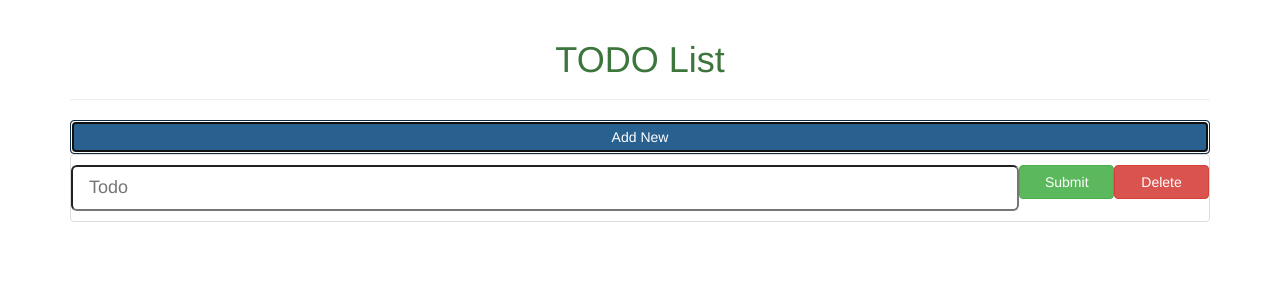
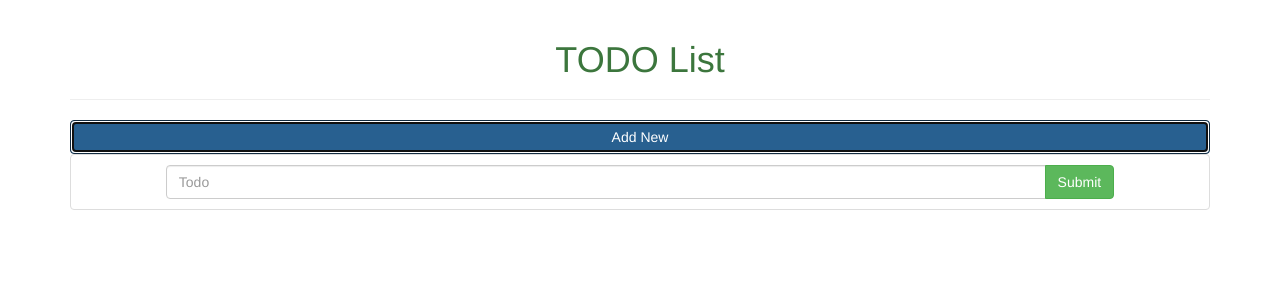
Before and after one commit to LadyzRoman/angular-todo-list, an Angular app: page / in a window 1280 px wide. Both pictures are taken after a click on the button "Add New". Shown: the top 300 px of the page. Built offline with nearby package versions, Linux system fonts and the light colour scheme.

Commit message:
some view and usability update

```diff
--- a/src/app/app.component.html
+++ b/src/app/app.component.html
@@ -5,12 +5,18 @@
 
 <button class="btn btn-primary btn-block" (click)="addNew()">Add New</button>
 <ul class="list-group">
-  <ng-template ngFor let-todo [ngForOf]="todos">
-    <li class="list-group-item">
-      <div class="row">
-        <app-todo-element [todo]="todo"></app-todo-element>
-        <button class="btn btn-danger btn-md col-sm-1" (click)="delElement(todo)">Delete</button>
+  <li class="list-group-item" *ngFor="let todo of todos" (click)="activateElement(todo)"
+      [ngClass]="{'list-group-item-success' : todo.complete}">
+    <div class="row">
+      <app-todo-element [todo]="todo"></app-todo-element>
+      <div *ngIf="todo.active && !todo.edit">
+        <div *ngIf="!todo.complete" class="btn-group">
+          <button class="btn btn-success"(click)="editElement(todo)">Edit</button>
+        </div>
+        <div class="btn-group">
+          <button class="btn btn-danger" (click)="delElement(todo)">Delete</button>
+        </div>
       </div>
-    </li>
-  </ng-template>
+    </div>
+  </li>
 </ul>
--- a/src/app/app.component.ts
+++ b/src/app/app.component.ts
@@ -1,5 +1,5 @@
 import {Component, OnInit} from '@angular/core';
-import {Todo} from "./shared/Todo";
+import {TodoModel} from "./models/todo.model";
 import {HostListener} from "@angular/core";
 
 @Component({
@@ -9,11 +9,14 @@ import {HostListener} from "@angular/core";
 
 export class AppComponent implements OnInit {
 
-  todos: Todo[] = [];
+  todos: TodoModel[] = [];
 
   addNew() {
     this.todos.forEach(t => t.edit = false);
-    this.todos.unshift(new Todo('', true));
+    this.todos.forEach(t => t.active = false);
+    let todo = new TodoModel('', true, false, false);
+    todo.active = true;
+    this.todos.unshift(todo);
   }
 
   delElement(todo: {title: string, edit: boolean}) {
@@ -27,8 +30,24 @@ export class AppComponent implements OnInit {
   }
 
   ngOnInit() {
-    this.todos = JSON.parse(sessionStorage.getItem('todoList'));
+    this.todos = <TodoModel[]>JSON.parse(sessionStorage.getItem('todoList'));
     if (this.todos == null)
       this.todos = [];
+    for (let i = 0; i < this.todos.length; i++)
+    {
+      let todo = this.todos[i];
+      this.todos[i] = new TodoModel(todo.title, todo.edit, todo.active, todo.complete);
+    }
+  }
+
+  editElement(todo: TodoModel) {
+    this.todos.forEach(t => t.edit = false);
+    todo.edit = true;
+  }
+
+  activateElement(todo: TodoModel) {
+    if (todo.active) return;
+    this.todos.forEach(t => {t.edit = false; t.active = false; });
+    todo.active = true;
   }
 }
--- a/src/app/app.module.ts
+++ b/src/app/app.module.ts
@@ -2,7 +2,7 @@ import { BrowserModule } from '@angular/platform-browser';
 import { NgModule } from '@angular/core';
 
 import { AppComponent } from './app.component';
-import {TodoComponent} from './todo.component';
+import {TodoComponent} from './components/todo.component';
 import {FormsModule} from "@angular/forms";
 
 @NgModule({
--- /dev/null
+++ b/src/app/components/todo.component.css
@@ -0,0 +1,4 @@
+.content
+{
+  word-wrap: break-word;
+}
--- /dev/null
+++ b/src/app/components/todo.component.html
@@ -0,0 +1,29 @@
+<div  *ngIf="!todo.edit; then view else editForm">
+
+</div >
+
+
+<ng-template #view>
+  <div class="col-sm-1">
+    <button [ngClass]="{'btn-success': !todo.complete, 'btn-danger': todo.complete}"
+            class=" btn btn-sm" (click)="toggleComplete()">
+      <i class="glyphicon" [ngClass]="{'glyphicon-remove':todo.complete, 'glyphicon-ok': !todo.complete}"></i>
+    </button>
+  </div>
+  <div class="col-sm-9 content">
+    <h4>{{todo.title}}</h4>
+  </div>
+</ng-template>
+
+
+<ng-template #editForm>
+  <form (ngSubmit)="toggleEdit()">
+    <div class="input-group col-sm-10 col-sm-offset-1">
+      <input type="text" placeholder="Todo" class="form-control" [(ngModel)]="todo.title" name="title"
+             required>
+      <div class="input-group-btn">
+        <button class="btn btn-success" type="submit">Submit</button>
+      </div>
+    </div>
+  </form>
+</ng-template>
--- /dev/null
+++ b/src/app/components/todo.component.ts
@@ -0,0 +1,23 @@
+
+
+import {Component, Input} from "@angular/core";
+import {TodoModel} from "../models/todo.model";
+
+@Component({
+  selector: 'app-todo-element',
+  templateUrl: './todo.component.html',
+  styleUrls: [
+    './todo.component.css'
+  ]
+})
+export class TodoComponent {
+  @Input() todo: TodoModel;
+
+  toggleEdit() {
+    this.todo.toggleEdit();
+  }
+
+  toggleComplete() {
+    this.todo.toggleComplete();
+  }
+}
--- /dev/null
+++ b/src/app/models/todo.model.ts
@@ -0,0 +1,23 @@
+export class TodoModel
+{
+  title: string;
+  edit: boolean;
+  active: boolean;
+  complete: boolean;
+
+  constructor(title: string, edit: boolean, active: boolean, complete: boolean) {
+    this.title = title;
+    this.edit = edit;
+    this.active = active;
+    this.complete = complete;
+  }
+
+  toggleEdit()
+  {
+    this.edit = !this.edit;
+  }
+
+  toggleComplete() {
+    this.complete = !this.complete;
+  }
+}
--- a/src/app/shared/Todo.ts
+++ /dev/null
@@ -1,16 +0,0 @@
-export class Todo
-{
-  title: string;
-  edit: boolean;
-
-
-  constructor(title: string, edit: boolean) {
-    this.title = title;
-    this.edit = edit;
-  }
-
-  toggleEdit()
-  {
-    this.edit = !this.edit;
-  }
-}
--- a/src/app/todo.component.html
+++ /dev/null
@@ -1,17 +0,0 @@
-<div  *ngIf="!todo.edit; then view else editForm">
-
-</div >
-
-
-<ng-template #editForm>
-  <form #form="ngForm" (ngSubmit)="toggleEdit()">
-    <input type="text" placeholder="Todo" ngModel class="input-lg col-sm-10" [(ngModel)]="todo.title" name="title" required>
-    <button class="btn btn-success btn-md col-sm-1" type="submit">Submit</button>
-  </form>
-</ng-template>
-<ng-template #view>
-  <div class="col-sm-10" style="word-wrap: break-word">
-    <h4>{{todo.title}}</h4>
-  </div>
-  <button class="btn btn-success btn-md col-sm-1" (click)="toggleEdit()">Edit</button>
-</ng-template>
--- a/src/app/todo.component.ts
+++ /dev/null
@@ -1,16 +0,0 @@
-
-
-import {Component, Input} from "@angular/core";
-import {Todo} from "./shared/Todo";
-
-@Component({
-  selector: 'app-todo-element',
-  templateUrl: './todo.component.html'
-})
-export class TodoComponent {
-  @Input() todo: Todo;
-
-  toggleEdit() {
-    this.todo.toggleEdit();
-  }
-}
```
